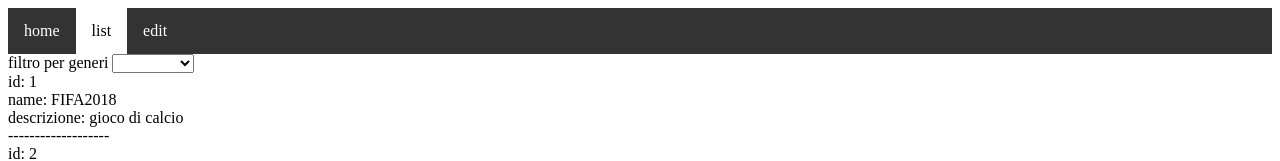
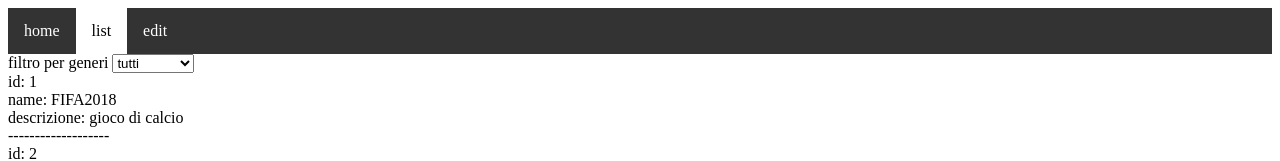
Before and after one commit to GabrielePanarello/PortaleGiochiTeam, an Angular app: page /list in a window 1280 px wide. Shown: the top 161 px of the page. Built offline with nearby package versions, Linux system fonts and the light colour scheme.

Commit message:
update select

```diff
--- a/src/app/components/list/list.component.html
+++ b/src/app/components/list/list.component.html
@@ -1,10 +1,10 @@
 filtro per generi
-<select [(ngModel)]="filtro">
-        <option *ngFor="let genere of generi" value="genere.name">{{genere.name}}</option>
+<select [(ngModel)]="filtro" (change)="change()">
+        <option *ngFor="let genere of generi" value="{{genere.id}}">{{genere.name}}</option>
 </select>
 
 <ng-container *ngFor="let item of items; let i=index" (click)="visualizzaDettaglio(item)">
-    <ng-container *ngIf="'item.genere.name' === filtro || filtro ==='tutti'">
+    <ng-container *ngIf="item.genere.id === filtro || filtro === 0">
         <div>id: {{item.id}}</div>
         <div>name: {{item.name}}</div>
         <div>descrizione: {{item.descrizione}}</div>
--- a/src/app/components/list/list.component.ts
+++ b/src/app/components/list/list.component.ts
@@ -11,7 +11,7 @@ import { GenereService } from '../../services/genere.service';
   styleUrls: ['./list.component.css']
 })
 export class ListComponent implements OnInit {
-  filtro="tutti";
+  filtro=0;
   items: Game [];
   generi: Genere[];
 
@@ -27,4 +27,8 @@ export class ListComponent implements OnInit {
       this.router.navigate(['/detail/'+item.id]);
   }
 
+  change(){
+    console.log("filtro: "+this.filtro);
+  }
+
 }
--- a/src/app/objs/game.ts
+++ b/src/app/objs/game.ts
@@ -24,7 +24,7 @@ export class Game{
     }
 
     clone(){
-        return new Game(this.id, this.name, this.descrizione, this.genere, this.rating, this.prezzo, this.annoUscita);
+        return new Game(this.id, this.name, this.descrizione, this.genere.clone(), this.rating, this.prezzo, this.annoUscita);
     }
 
 }
--- a/src/app/services/genere.service.ts
+++ b/src/app/services/genere.service.ts
@@ -17,7 +17,7 @@ export class GenereService {
     return this.genereItems;
   }
 
-  getGameById(id: number): Genere {
+  getGenereById(id: number): Genere {
     for (let item of this.genereItems) {
         if (item.id == id) {
             return item.clone();
--- a/src/app/services/list-game.service.ts
+++ b/src/app/services/list-game.service.ts
@@ -11,9 +11,9 @@ export class ListaGameService {
 
 
   private items: Game[] = [
-    new Game(1, "FIFA2018", "gioco di calcio", this.genereService.getGameById(0), 5, 30, 2018),
-    new Game(2, "Need for Speed", "gare ad alta velocità su strade aperte",   this.genereService.getGameById(0), 6, 15, 2015),
-    new Game(3, "Assassin's Creed", "gioco di guerra",   this.genereService.getGameById(2), 16, 20, 2007)
+    new Game(1, "FIFA2018", "gioco di calcio", this.genereService.getGenereById(1), 5, 30, 2018),
+    new Game(2, "Need for Speed", "gare ad alta velocità su strade aperte",   this.genereService.getGenereById(1), 6, 15, 2015),
+    new Game(3, "Assassin's Creed", "gioco di guerra",   this.genereService.getGenereById(3), 16, 20, 2007)
   ];
 
   getCharactersList(): Game[] {
```
